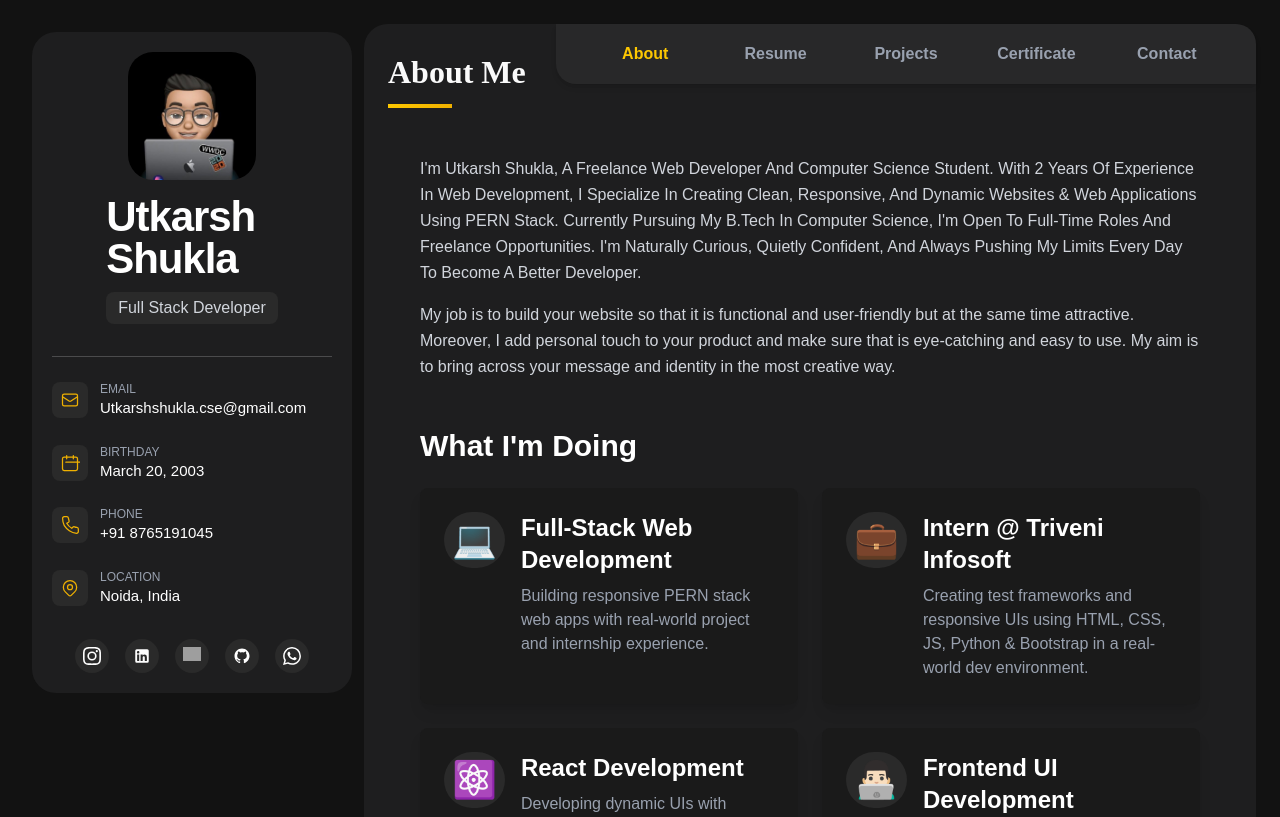
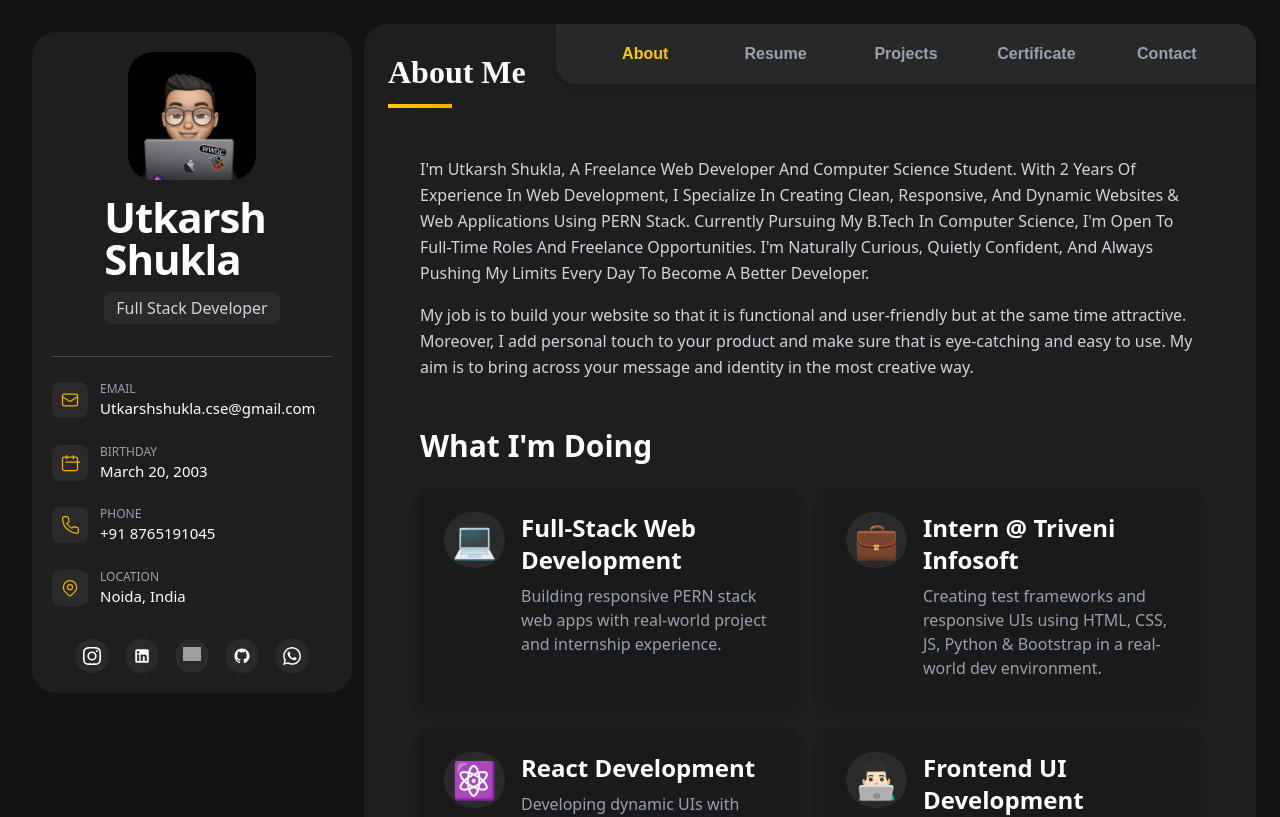
Before and after one commit to UtkarshShukla-dev01/Portfolio, a React (Vite) app in the folder tata/: page / in a window 1280 px wide. Shown: the top 817 px of the page. Built offline with nearby package versions, Linux system fonts and the light colour scheme; grey boxes are pictures that could not be loaded.

Commit message:
Update index.css

```diff
--- a/tata/src/index.css
+++ b/tata/src/index.css
@@ -322,8 +322,3 @@
     display: block; /* Show toggle button on smaller screens */
   }
 }
-
-/* index.css */
-body {
-  font-family: 'Poppins', sans-serif;
-}
```
